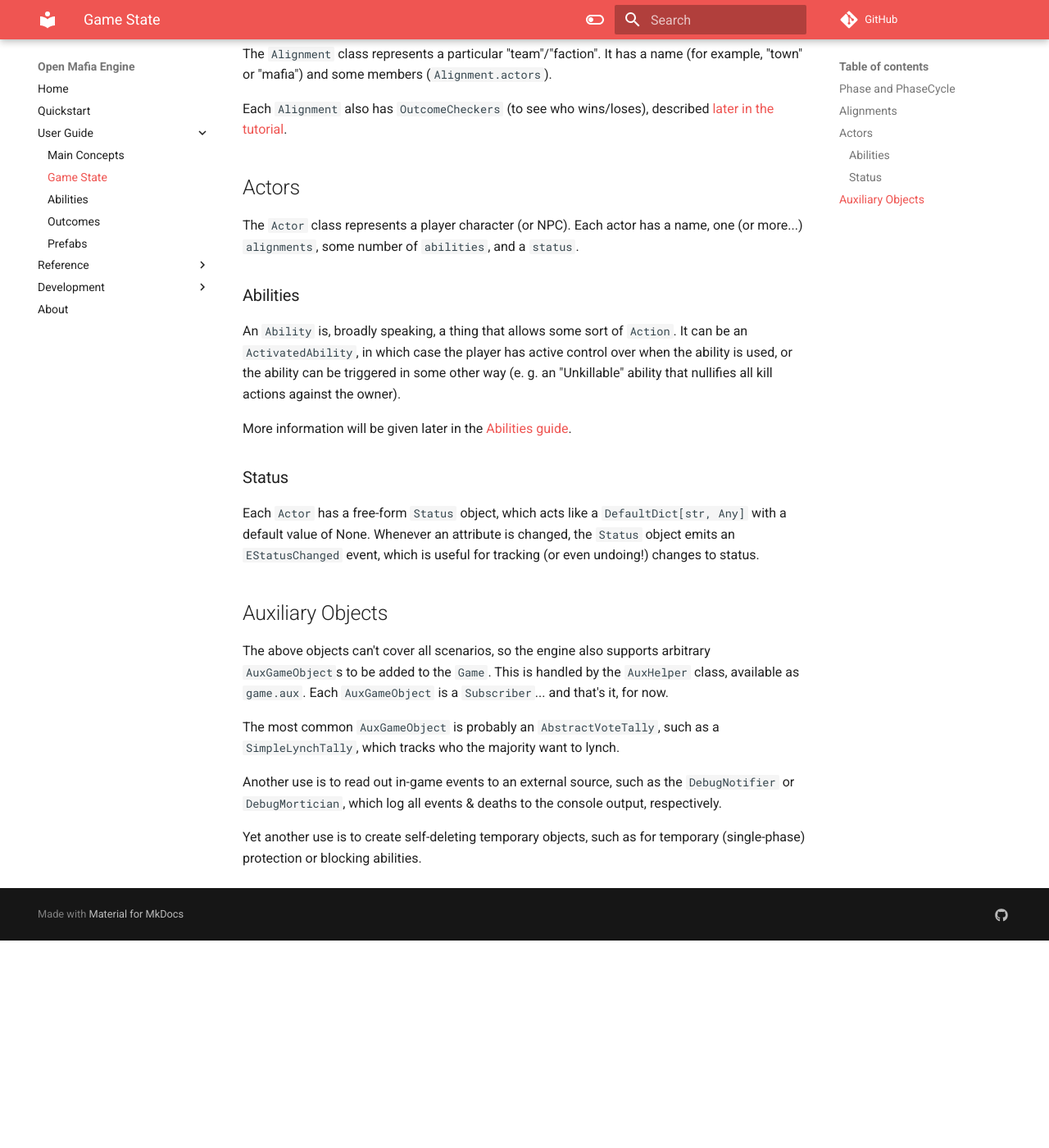
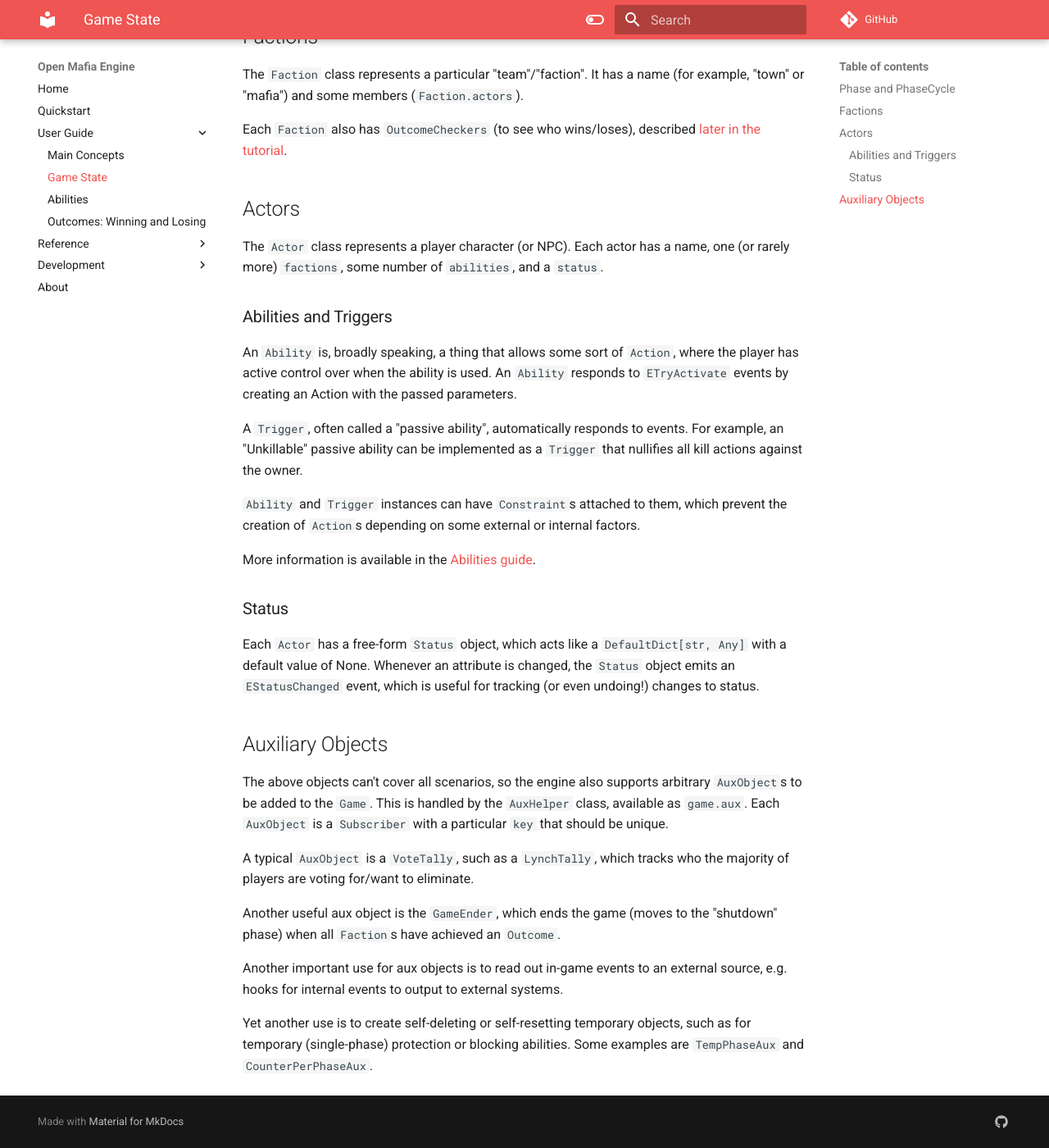
Before and after one commit to open-mafia/open_mafia_engine, an MkDocs documentation site: the page built from docs/user_guide/state.md, in a window 1280 px wide and 1400 px high, scrolled down 808 px. Shown: the whole window at 82% size. Built offline with MkDocs 1.6.1 and Material for MkDocs 9.7.7, drawn with Linux system fonts in a browser that asks for light colours; comment, search, counter and statistics services are not loaded; before the commit the page ends 1955 px from its top, so only the background shows below that; some of the changed text lies outside the part shown.

Commit message:
Overhaul and pruning of docs.

```diff
--- a/docs/user_guide/state.md
+++ b/docs/user_guide/state.md
@@ -8,9 +8,11 @@ One peculiarity of Mafia games is that they usually proceed in "phases", such as
 a "day - night" cycle. Sometimes games use more exotic phase structures, such as
 "morning - day - evening - night", or include abilities that skip phases.
 
-`AbstractPhaseCycle` defines an abstract interface for these phase structures.
-`SimplePhaseCycle` has a "startup" phase, followed by N cyclical phases
-(defaults to "day" and "night").
+`AbstractPhaseSystem` defines an abstract interface for these phase structures.
+All will have a "startup" phase (for pre-game stuff) and a "shutdown" phase, for
+when the game has ended.
+`SimplePhaseCycle` has a "startup" phase, followed by endless cyclical phases
+(defaults to "day" and "night"), exiting into a "shutdown" phase.
 
 Each `Phase` has a name that identifies it (e. g. "day" or "night 3") and
 `ActionResolutionType` (which is "instant" or "end_of_phase").
@@ -25,28 +27,33 @@ then all actions in the base queue are accumulated, then executed right before
 the phase ends. This corresponds to the usual "night action" activity: actions
 happen in priority order, irrespective of what time they were actually submitted.
 
-## Alignments
+## Factions
 
-The `Alignment` class represents a particular "team"/"faction". It has a name
-(for example, "town" or "mafia") and some members (`Alignment.actors`).
+The `Faction` class represents a particular "team"/"faction". It has a name
+(for example, "town" or "mafia") and some members (`Faction.actors`).
 
-Each `Alignment` also has `OutcomeCheckers` (to see who wins/loses), described
+Each `Faction` also has `OutcomeCheckers` (to see who wins/loses), described
 [later in the tutorial](outcomes.md).
 
 ## Actors
 
 The `Actor` class represents a player character (or NPC). Each actor has a
-name, one (or more...) `alignments`, some number of `abilities`, and a `status`.
+name, one (or rarely more) `factions`, some number of `abilities`, and a `status`.
 
-### Abilities
+### Abilities and Triggers
 
-An `Ability` is, broadly speaking, a thing that allows some sort of `Action`.
-It can be an `ActivatedAbility`, in which case the player has active control
-over when the ability is used, or the ability can be triggered in some other
-way (e. g. an "Unkillable" ability that nullifies all kill actions against
-the owner).
+An `Ability` is, broadly speaking, a thing that allows some sort of `Action`,
+where the player has active control over when the ability is used. An `Ability`
+responds to `ETryActivate` events by creating an Action with the passed parameters.
 
-More information will be given later in the [Abilities guide](abilities.md).
+A `Trigger`, often called a "passive ability", automatically responds to events.
+For example, an "Unkillable" passive ability can be implemented as a `Trigger`
+that nullifies all kill actions against the owner.
+
+`Ability` and `Trigger` instances can have `Constraint`s attached to them, which
+prevent the creation of `Action`s depending on some external or internal factors.
+
+More information is available in the [Abilities guide](abilities.md).
 
 ### Status
 
@@ -58,16 +65,19 @@ event, which is useful for tracking (or even undoing!) changes to status.
 ## Auxiliary Objects
 
 The above objects can't cover all scenarios, so the engine also supports
-arbitrary `AuxGameObject`s to be added to the `Game`. This is handled by the
-`AuxHelper` class, available as `game.aux`. Each `AuxGameObject` is a
-`Subscriber`... and that's it, for now.
+arbitrary `AuxObject`s to be added to the `Game`. This is handled by the
+`AuxHelper` class, available as `game.aux`. Each `AuxObject` is a
+`Subscriber` with a particular `key` that should be unique.
 
-The most common `AuxGameObject` is probably an `AbstractVoteTally`, such as a
-`SimpleLynchTally`, which tracks who the majority want to lynch.
+A typical `AuxObject` is a `VoteTally`, such as a `LynchTally`, which tracks
+who the majority of players are voting for/want to eliminate.
 
-Another use is to read out in-game events to an external source, such as the
-`DebugNotifier` or `DebugMortician`, which log all events & deaths to the console
-output, respectively.
+Another useful aux object is the `GameEnder`, which ends the game (moves to the
+"shutdown" phase) when all `Faction`s have achieved an `Outcome`.
 
-Yet another use is to create self-deleting temporary objects, such as for temporary
-(single-phase) protection or blocking abilities.
+Another important use for aux objects is to read out in-game events to an
+external source, e.g. hooks for internal events to output to external systems.
+
+Yet another use is to create self-deleting or self-resetting temporary objects,
+such as for temporary (single-phase) protection or blocking abilities.
+Some examples are `TempPhaseAux` and `CounterPerPhaseAux`.
--- a/mkdocs.yml
+++ b/mkdocs.yml
@@ -15,8 +15,7 @@ nav:
       - "Main Concepts": user_guide/concepts.md
       - "Game State": user_guide/state.md
       - "Abilities": user_guide/abilities.md
-      - "Outcomes": user_guide/outcomes.md
-      - "Prefabs": user_guide/prefabs.md
+      - "Outcomes: Winning and Losing": user_guide/outcomes.md
   - "Reference":
       - "Core": reference/core.md
       - "Game Builders": reference/builders.md
```
Also changed, not shown: docs/user_guide/abilities.md (+26 -31 lines), docs/user_guide/concepts.md (+1 -19 lines), docs/user_guide/outcomes.md (+2 -2 lines), docs/user_guide/prefabs.md (deleted, +0 -45 lines), docs/user_guide/utilities.md (deleted, +0 -5 lines), docs/reference/errors.md (renamed from docs/user_guide/errors.md).
